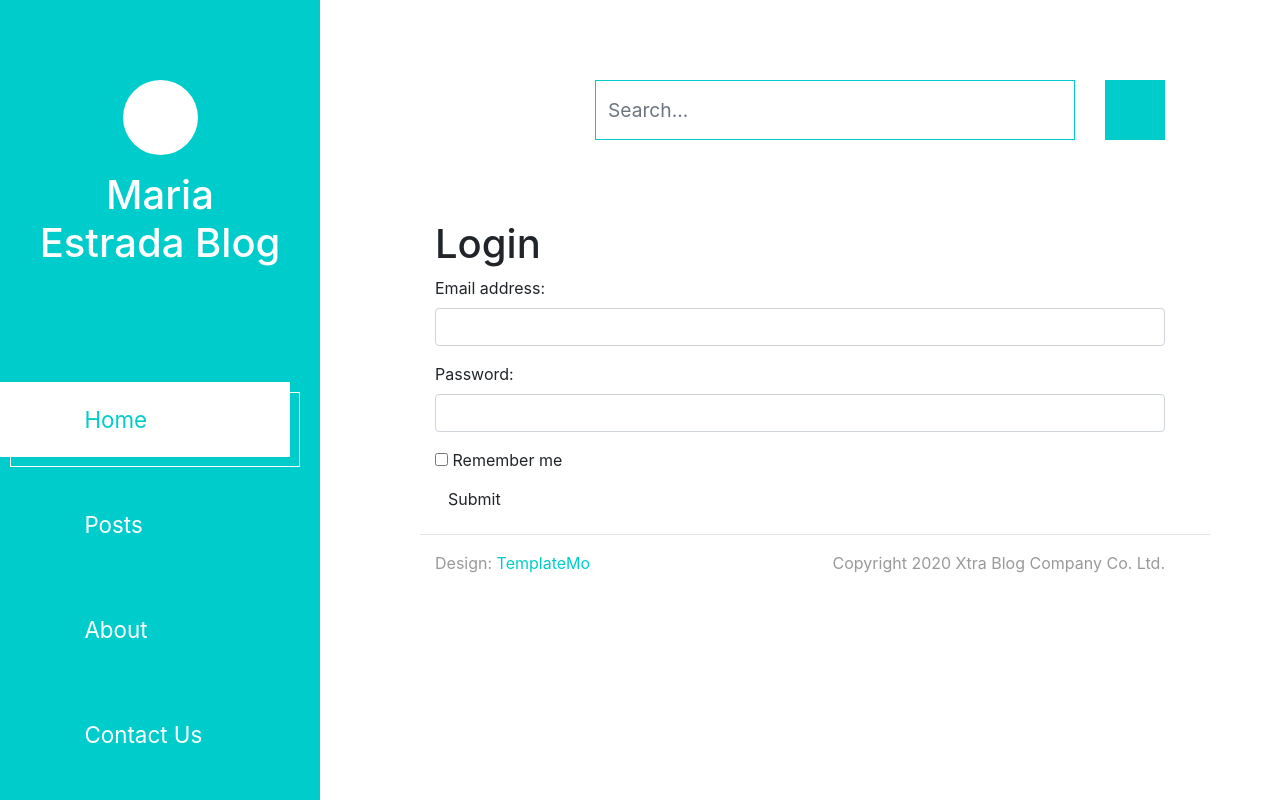
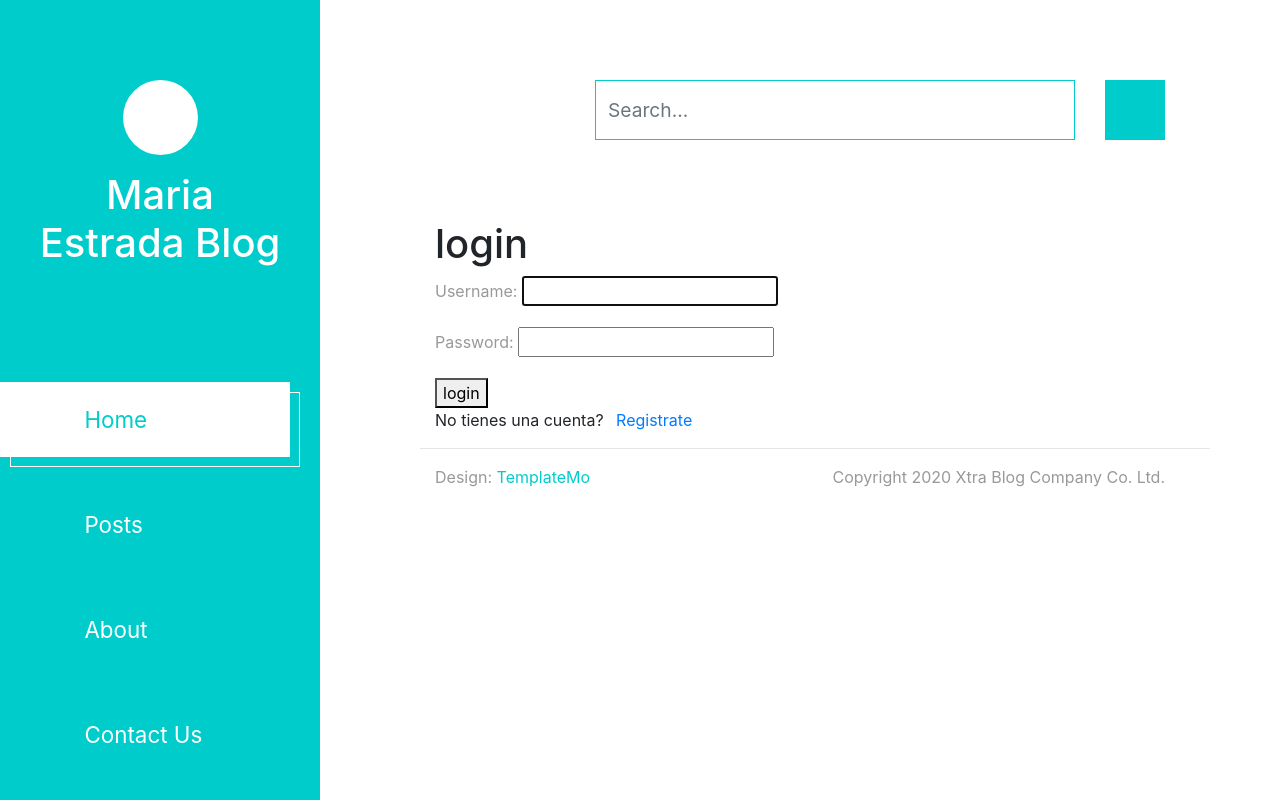
Before and after one commit to maria2067/Proyecto_Web_ESTRADA, a Django app: page /accounts/login/ in a window 1280 px wide. Run offline with Django 4.2, Linux system fonts and the light colour scheme; some libraries are stand-ins or nearby versions; some web fonts are replaced.

Commit message:
login/logout

```diff
--- a/proyecto_final/accounts/templates/accounts/login.html
+++ b/proyecto_final/accounts/templates/accounts/login.html
@@ -2,24 +2,17 @@
 
 {% block contenido %}
 
-<h1>Login</h1>
 
+<h1>login</h1>
+<form class="form" method="post">
+  {% csrf_token %}
 
-<form role="form">
-    <div class="form-group">
-      <label for="email">Email address:</label>
-      <input type="email" class="form-control" id="email">
-    </div>
-    <div class="form-group">
-      <label for="pwd">Password:</label>
-      <input type="password" class="form-control" id="pwd">
-    </div>
-    <div class="checkbox">
-      <label><input type="checkbox"> Remember me</label>
-    </div>
-    <button type="submit" class="btn btn-default">Submit</button>
-  </form>
+  {{ form.as_p }}
 
+  <button type="submit" id="submit">login</button>
+</form>
+
+No tienes una cuenta? <a class="ml-2" href="{% url 'login' %}">Registrate</a>
 
 
 
--- a/proyecto_final/accounts/urls.py
+++ b/proyecto_final/accounts/urls.py
@@ -3,14 +3,17 @@ from django.urls import path
 from django.shortcuts import render
 from django.conf.urls import include
 from . import views
+from django.contrib.auth import views as auth_views
 
 
 
 urlpatterns = [
     path('', views.pagina_principal_accounts),
-    path('login/', views.account_login,name="login"),
     path('register/', views.account_register,name="register"),
     path('profile/', views.account_profile,name="profile"),
+    path('login/', auth_views.LoginView.as_view(template_name= "accounts/login.html"), name='login'),
+    path('logout/', auth_views.LogoutView.as_view(template_name="accounts/logout.html"), name="logout"),
+
 ]
 
 
--- a/proyecto_final/accounts/views.py
+++ b/proyecto_final/accounts/views.py
@@ -1,6 +1,7 @@
-from django.shortcuts import render
+from django.shortcuts import render, redirect
+from django.contrib import messages
 from django.http import HttpResponse
-
+from django.contrib.auth.forms import UserCreationForm
 
 # Create your views here.
 def pagina_principal_accounts(request):
@@ -10,8 +11,23 @@ def pagina_principal_accounts(request):
 def account_login(request):
     return render(request,"accounts/login.html")
 
+
 def account_register(request):
-    return render(request,"accounts/register.html")
+    if request.method == 'POST':
+        form = UserCreationForm(request.POST)
+
+        if form.is_valid():
+            form.save()
+            username = form.cleaned_data.get('username')
+            messages.success(request, f"Cuenta creada, bienvenido al blog {username}!")
+            return redirect("login")
+
+    else:
+        form = UserCreationForm( )
+
+    return render(request,"accounts/register.html", {'form': form} )
+
+
 
 def account_profile(request):
     return render(request,"accounts/profile.html")
--- a/proyecto_final/templates/index.html
+++ b/proyecto_final/templates/index.html
@@ -48,14 +48,26 @@ https://templatemo.com/tm-553-xtra-blog
                         Contact Us
                     </a></li>
 
-                    <li class="tm-nav-item"><a href="{% url 'register' %}" class="tm-nav-link">
-                        <i class="far fa-comments"></i>
-                        Register
-                    </a></li>
-                    <li class="tm-nav-item"><a href="{% url 'login' %}" class="tm-nav-link">
-                        <i class="far fa-comments"></i>
-                        Login
-                    </a></li>
+                    {% if user.is_authenticated %}
+                        <li class="tm-nav-item"><a href="{% url 'profile' %}" class="tm-nav-link">
+                            <i class="far fa-comments"></i>
+                            Profile
+                        </a></li>
+                        <li class="tm-nav-item"><a href="{% url 'logout' %}" class="tm-nav-link">
+                            <i class="far fa-comments"></i>
+                                Logout
+                        </a></li>
+                    {% else %}
+                        <li class="tm-nav-item"><a href="{% url 'login' %}" class="tm-nav-link">
+                            <i class="far fa-comments"></i>
+                            Login
+                        </a></li>
+                        <li class="tm-nav-item"><a href="{% url 'register' %}" class="tm-nav-link">
+                            <i class="far fa-comments"></i>
+                            Register
+                        </a></li>
+                  {% endif %}
+
 
 
                 </ul>
@@ -78,6 +90,13 @@ https://templatemo.com/tm-553-xtra-blog
                     </form>
                 </div>
             </div>
+
+            {% if messages %}
+                {% for message in messages %}
+                    <script>alert("{{ message }}")</script>
+                {% endfor %}
+            {% endif %}
+
 
 
             {% block contenido %}
```
Also changed, not shown: proyecto_final/accounts/templates/accounts/logout.html (added, +9 -0 lines), proyecto_final/accounts/templates/accounts/register.html (+7 -14 lines), proyecto_final/db.sqlite3, 1 other file.
